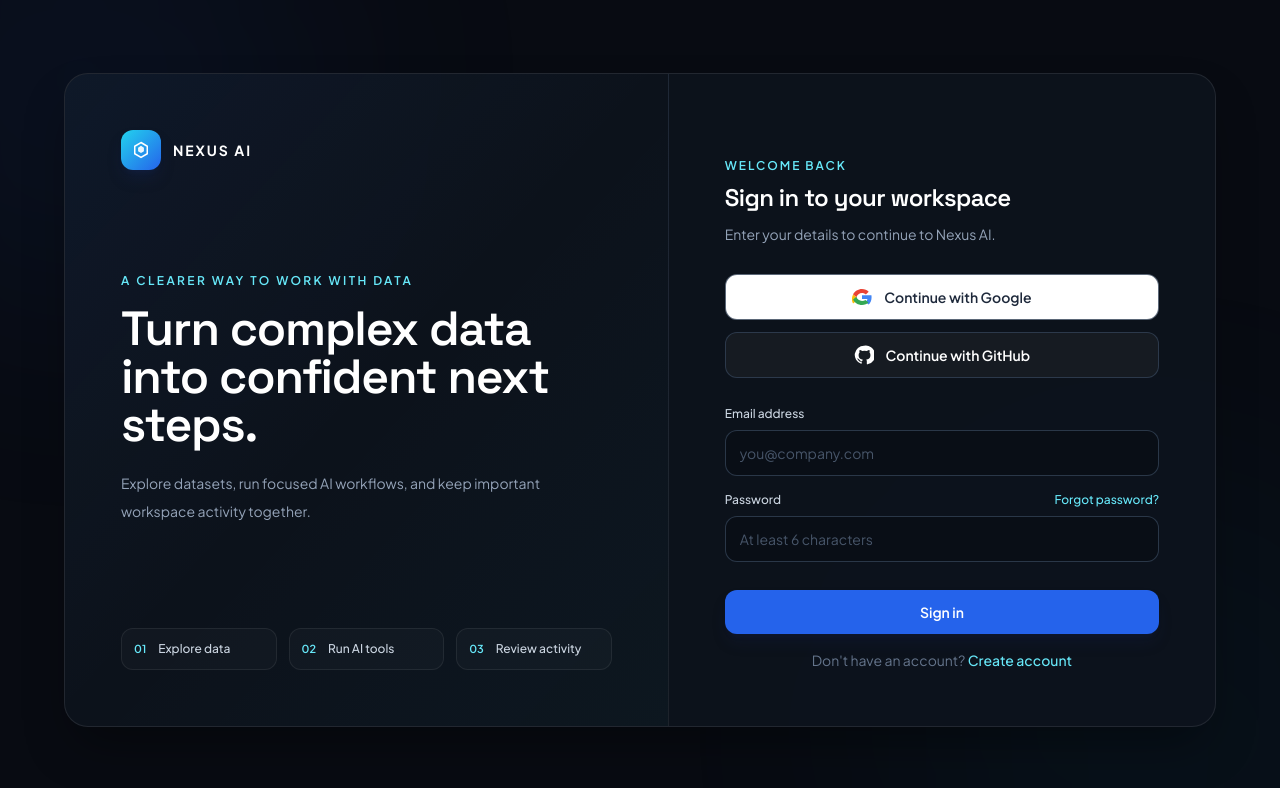
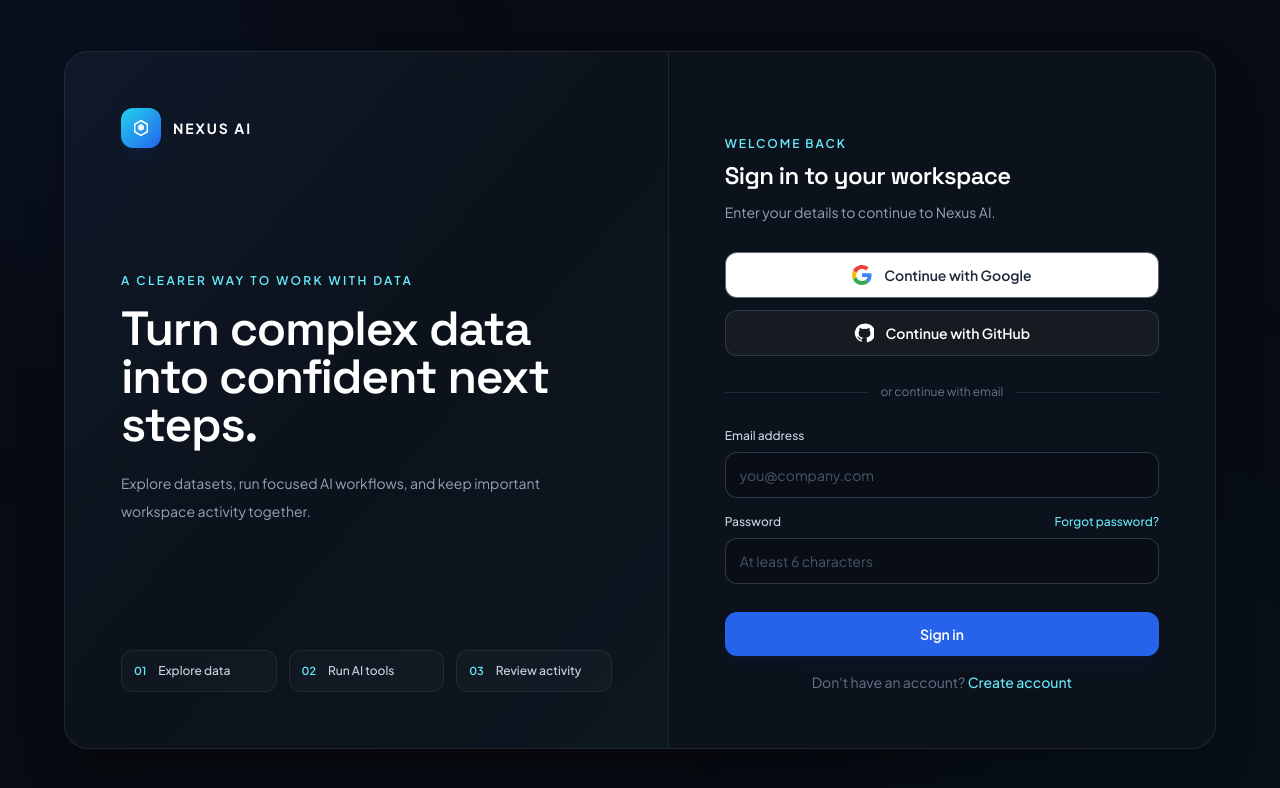
Before and after one commit to Saurav021406/Nexus-Ai, a React (Vite) app in the folder frontend/: page / in a window 1280 px wide. Shown: the top 788 px of the page. Built offline with nearby package versions, Linux system fonts and the light colour scheme; no server answers; the HTML template or start-up script is replaced by a standard one.

Commit message:
Update Login.tsx

```diff
--- a/frontend/src/pages/Login.tsx
+++ b/frontend/src/pages/Login.tsx
@@ -139,10 +139,10 @@ export default function Login({ onLoggedIn }: { onLoggedIn: () => void }) {
                   className="flex w-full items-center justify-center gap-3 rounded-xl border border-slate-700/80 bg-white px-4 py-3 text-sm font-semibold text-slate-800 transition hover:bg-slate-100 disabled:cursor-wait disabled:opacity-60"
                 >
                   <svg viewBox="0 0 48 48" className="h-5 w-5" aria-hidden="true">
-                    <path fill="#EA4335" d="M24 9.5c3.54 0 6.71 1.22 9.21 3.6l6.85-6.85C35.9 2.38 30.47 0 24 0 14.62 0 6.51 5.38 2.56 13.22l7.98 6.19C12.43 13.72 17.74 9.5 24 9.5Z" transform="translate(0 5)" />
+                    <path fill="#EA4335" d="M24 9.5c3.54 0 6.71 1.22 9.21 3.6l6.85-6.85C35.9 2.38 30.47 0 24 0 14.62 0 6.51 5.38 2.56 13.22l7.98 6.19C12.43 13.72 17.74 9.5 24 9.5Z" />
                     <path fill="#4285F4" d="M46.98 24.55c0-1.57-.15-3.09-.38-4.55H24v9.02h12.94c-.58 2.96-2.26 5.48-4.75 7.18l7.73 6C44.43 38.12 46.98 31.95 46.98 24.55Z" />
-                    <path fill="#FBBC05" d="M10.53 28.59a14.4 14.4 0 0 1 0-9.18l-7.98-6.19a23.9 23.9 0 0 0 0 21.56l7.98-6.19Z" transform="translate(0 5)" />
-                    <path fill="#34A853" d="M24 48c6.48 0 11.93-2.13 15.91-5.8l-7.73-6c-2.14 1.44-4.88 2.3-8.18 2.3-6.26 0-11.57-4.22-13.47-9.91l-7.98 6.19C6.51 42.62 14.62 48 24 48Z" transform="translate(0 -5)" />
+                    <path fill="#FBBC05" d="M10.53 28.59a14.4 14.4 0 0 1 0-9.18l-7.98-6.19a23.9 23.9 0 0 0 0 21.56l7.98-6.19Z" />
+                    <path fill="#34A853" d="M24 48c6.48 0 11.93-2.13 15.91-5.8l-7.73-6c-2.14 1.44-4.88 2.3-8.18 2.3-6.26 0-11.57-4.22-13.47-9.91l-7.98 6.19C6.51 42.62 14.62 48 24 48Z" />
                   </svg>
                   {oauthLoading === 'google' ? 'Connecting to Google...' : 'Continue with Google'}
                 </button>
@@ -157,6 +157,14 @@ export default function Login({ onLoggedIn }: { onLoggedIn: () => void }) {
                   </svg>
                   {oauthLoading === 'github' ? 'Connecting to GitHub...' : 'Continue with GitHub'}
                 </button>
+              </div>
+            )}
+
+            {!isForgotPassword && (
+              <div className="flex items-center gap-3 text-xs text-slate-500" aria-hidden="true">
+                <span className="h-px flex-1 bg-slate-800" />
+                <span>or continue with email</span>
+                <span className="h-px flex-1 bg-slate-800" />
               </div>
             )}
 
```
